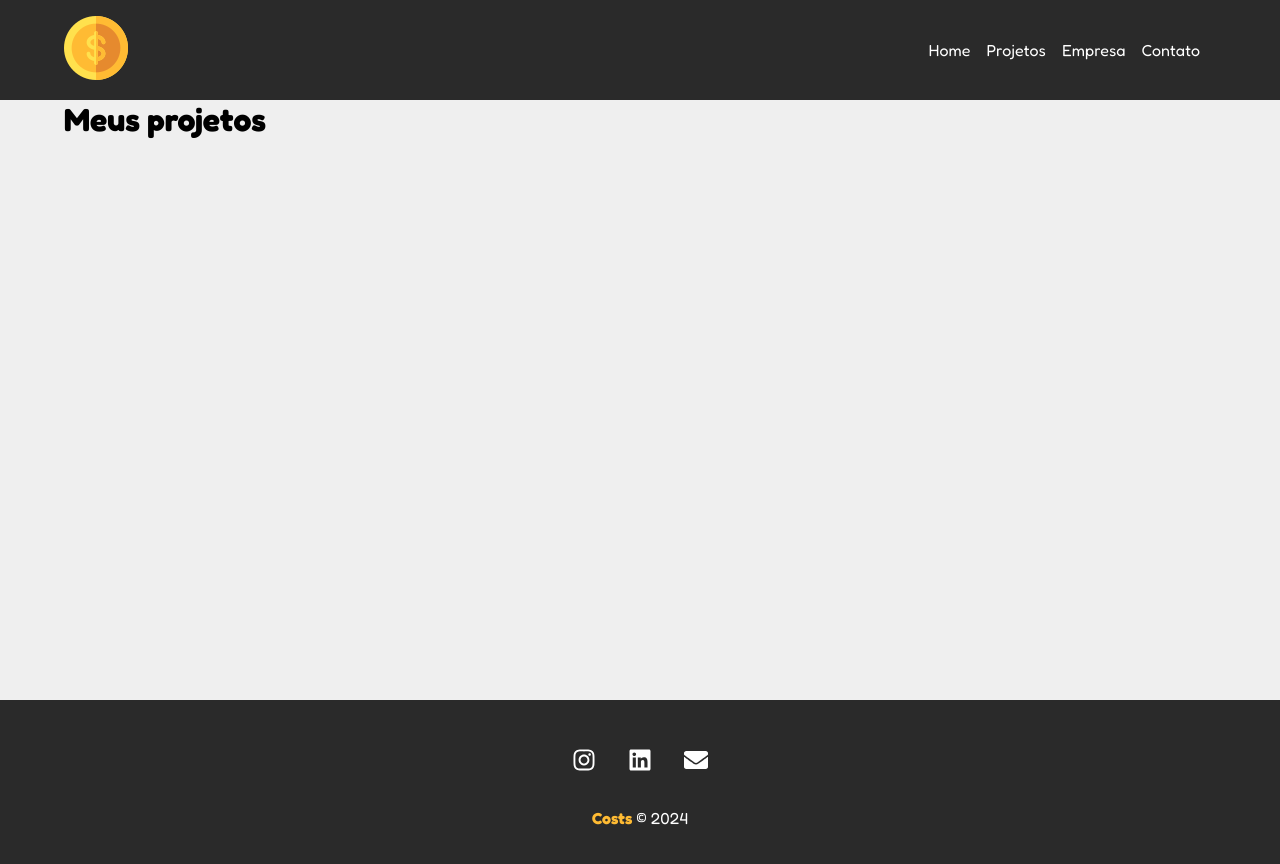
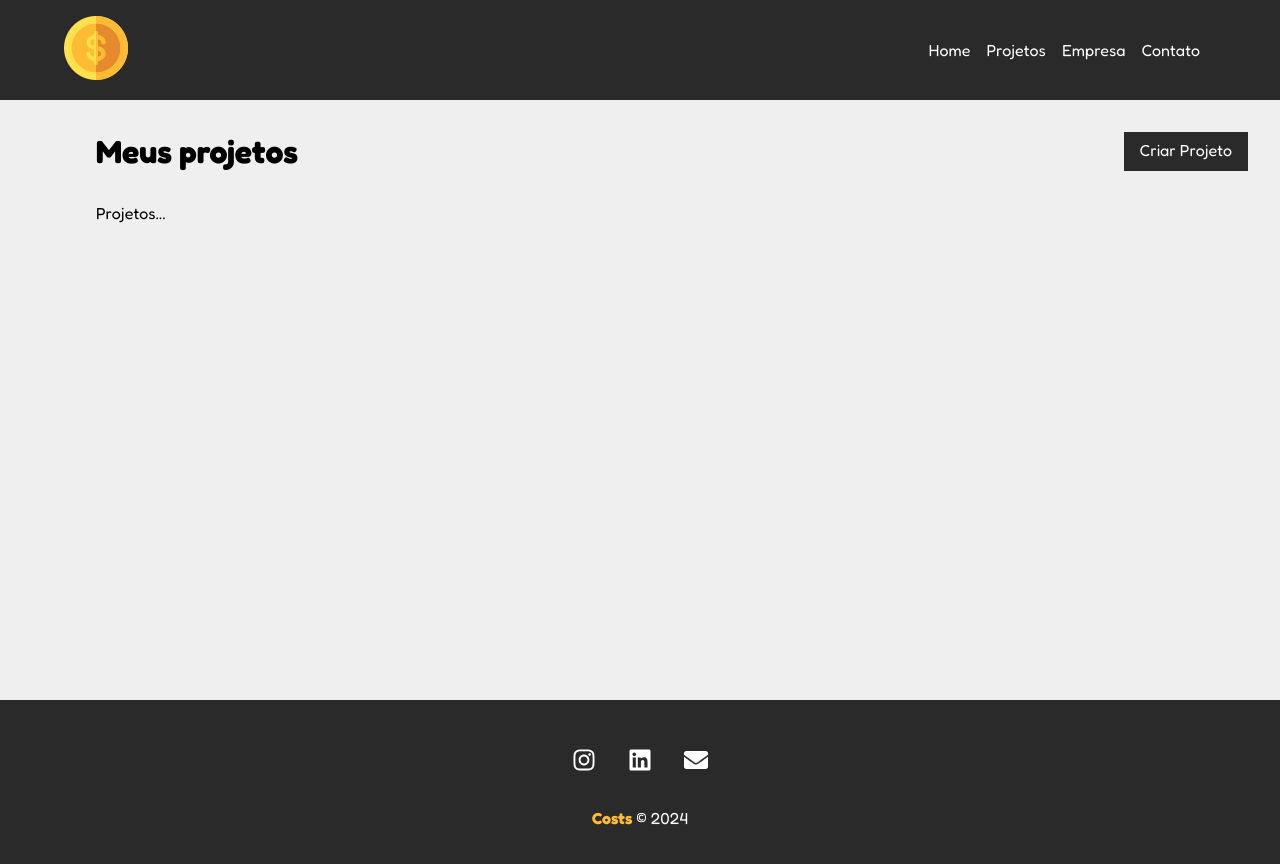
Before and after one commit to MatheusTDjamdjian/cost-planner, a React (Create React App) app in the folder project/: page /projects in a window 1280 px wide. Shown: the top 864 px of the page. Built offline with nearby package versions, Linux system fonts and the light colour scheme.

Commit message:
creating dashboard

```diff
--- a/project/src/components/pages/Projects.js
+++ b/project/src/components/pages/Projects.js
@@ -1,6 +1,10 @@
 import { useLocation } from 'react-router-dom'
 
 import Message from '../layouts/Message'
+import Container from '../layouts/Container'
+import LinkButton from '../layouts/LinkButton'
+
+import styles from './css/Projects.module.css'
 
 function Projects() {
 
@@ -11,9 +15,15 @@
     }
 
     return (
-        <div>
-            <h1>Meus projetos</h1>
+        <div className={styles.project_container}>
+            <div className={styles.title_container}>
+             <h1>Meus projetos</h1>
+             <LinkButton to="/newproject" text="Criar Projeto" />
+            </div>
             {message && < Message type="success" msg={message} />}
+            <Container customClass="start">
+                <p>Projetos...</p>
+            </Container>
         </div>
     )
 }
--- /dev/null
+++ b/project/src/components/pages/css/Projects.module.css
@@ -0,0 +1,8 @@
+.project_container {
+    padding: 2em;
+}
+.title_container {
+    display: flex;
+    justify-content: space-between;
+    margin-bottom: 2em;
+}
```
